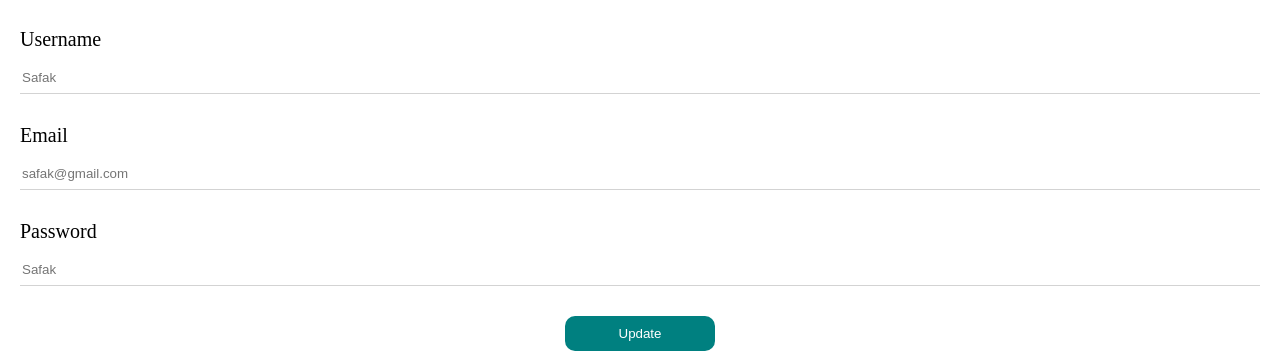
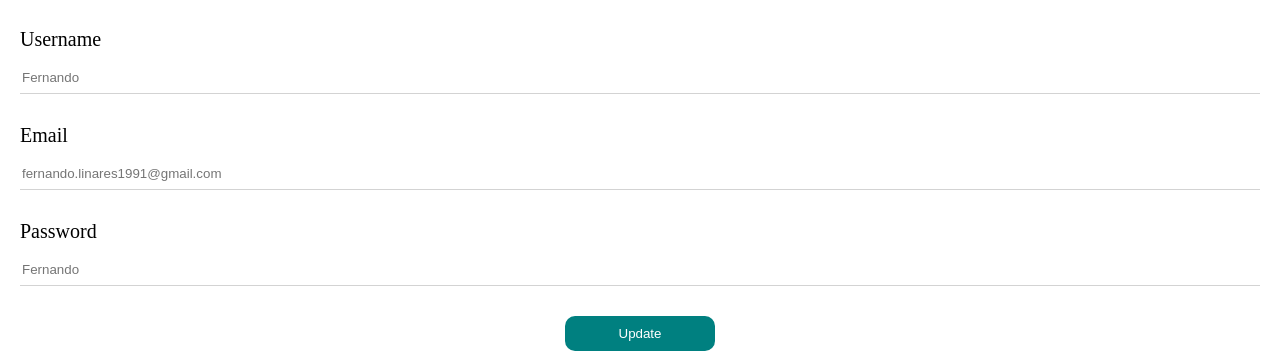
Before and after one commit to F-Linares/react-blog, a React (Create React App) app in the folder my-app/: page /settings in a window 1280 px wide. Shown: the part 249-602 px from the top of the page. Built offline with nearby package versions, Linux system fonts and the light colour scheme.

Commit message:
Update Settings.jsx

```diff
--- a/my-app/src/pages/settings/Settings.jsx
+++ b/my-app/src/pages/settings/Settings.jsx
@@ -24,11 +24,11 @@ export default function Settings() {
                     />
                 </div>
                 <label>Username</label>
-                <input type="text" placeholder="Safak"/>
+                <input type="text" placeholder="Fernando"/>
                 <label>Email</label>
-                <input type="email" placeholder="safak@gmail.com"/>
+                <input type="email" placeholder="fernando.linares1991@gmail.com"/>
                 <label>Password</label>
-                <input type="text" placeholder="Safak"/>
+                <input type="text" placeholder="Fernando"/>
                 <button className="settingsSubmit">
                     Update
                 </button>
```
